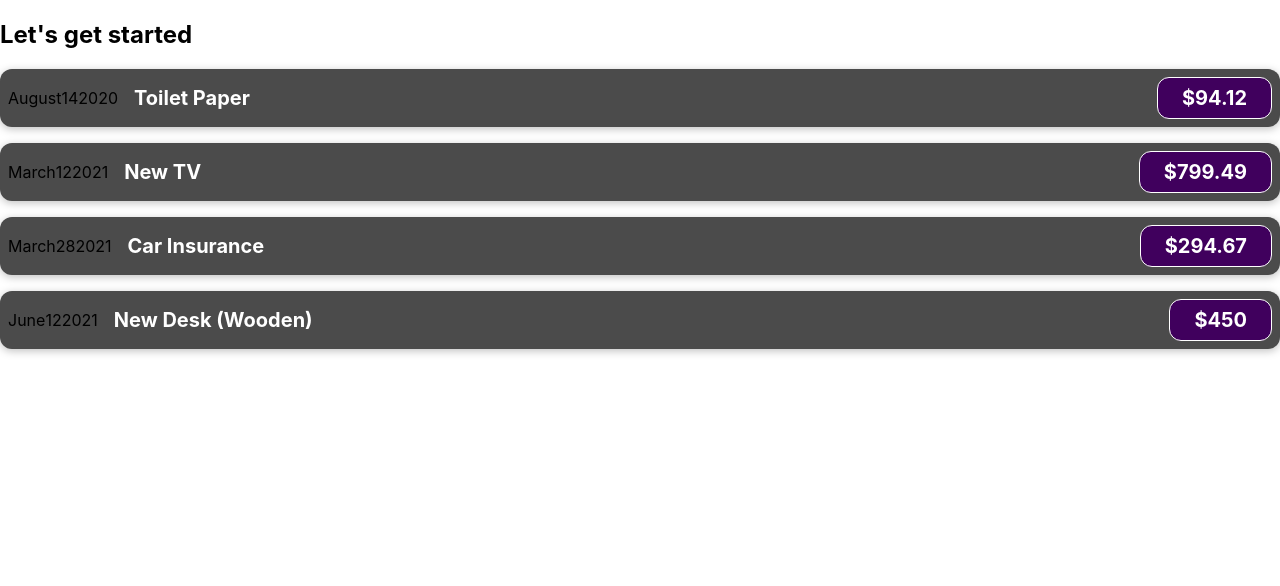
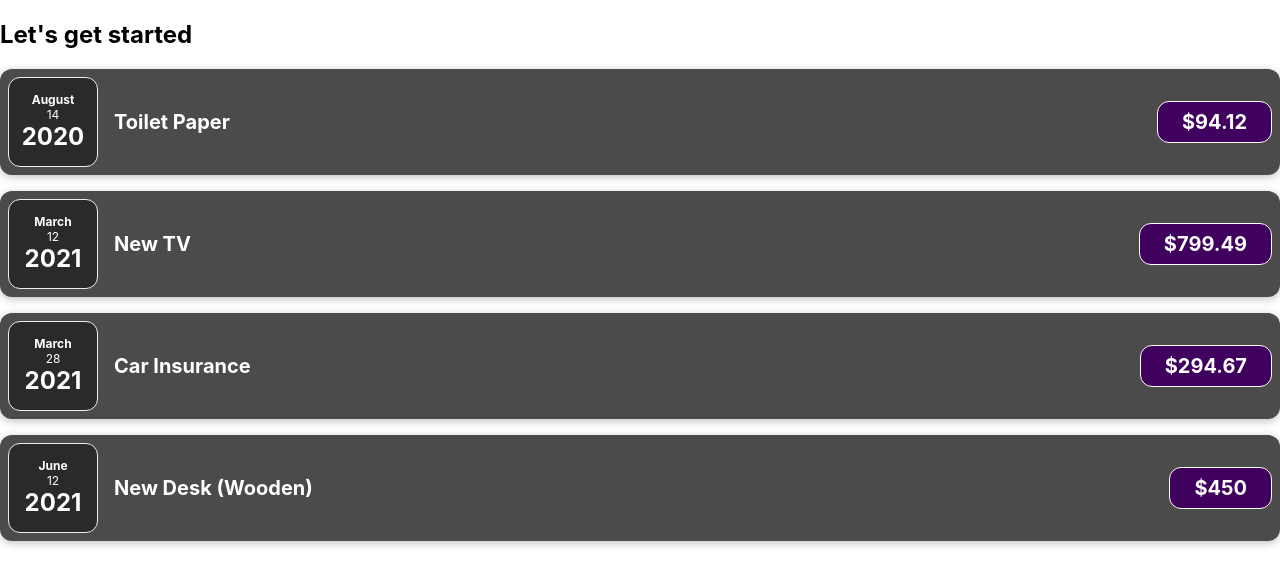
Before and after one commit to Kakulive/React-playground, a React (Create React App) app: page / in a window 1280 px wide. Shown: the top 586 px of the page. Built offline with nearby package versions, Linux system fonts and the light colour scheme.

Commit message:
ExpenseDate component + CSS created

```diff
--- /dev/null
+++ b/src/components/ExpenseDate.css
@@ -0,0 +1,26 @@
+.expense-date {
+  display: flex;
+  flex-direction: column;
+  width: 5.5rem;
+  height: 5.5rem;
+  border: 1px solid #ececec;
+  background-color: #2a2a2a;
+  color: white;
+  border-radius: 12px;
+  align-items: center;
+  justify-content: center;
+}
+
+.expense-date__month {
+  font-size: 0.75rem;
+  font-weight: bold;
+}
+
+.expense-date__year {
+  font-size: 0.75rem;
+}
+
+.expense-date__day {
+  font-size: 1.5rem;
+  font-weight: bold;
+}
--- /dev/null
+++ b/src/components/ExpenseDate.js
@@ -0,0 +1,17 @@
+import "./ExpenseDate.css";
+
+function ExpenseDate(props) {
+  const month = props.date.toLocaleString("en-US", { month: "long" });
+  const day = props.date.toLocaleString("en-US", { day: "2-digit" });
+  const year = props.date.getFullYear();
+
+  return (
+    <div className="expense-date">
+      <div className="expense-date__month">{month}</div>
+      <div className="expense-date__year">{day}</div>
+      <div className="expense-date__day">{year}</div>
+    </div>
+  );
+}
+
+export default ExpenseDate;
--- a/src/components/ExpenseItem.js
+++ b/src/components/ExpenseItem.js
@@ -1,15 +1,10 @@
+import ExpenseDate from "./ExpenseDate";
 import "./ExpenseItem.css";
 
 function ExpenseItem(props) {
-  const month = props.date.toLocaleString("en-US", { month: "long" });
-  const day = props.date.toLocaleString("en-US", { day: "2-digit" });
-  const year = props.date.getFullYear();
-
   return (
     <div className="expense-item">
-      <div>{month}</div>
-      <div>{day}</div>
-      <div>{year}</div>
+      <ExpenseDate date={props.date} />
       <div className="expense-item__description">
         <h2>{props.title}</h2>
       </div>
```
